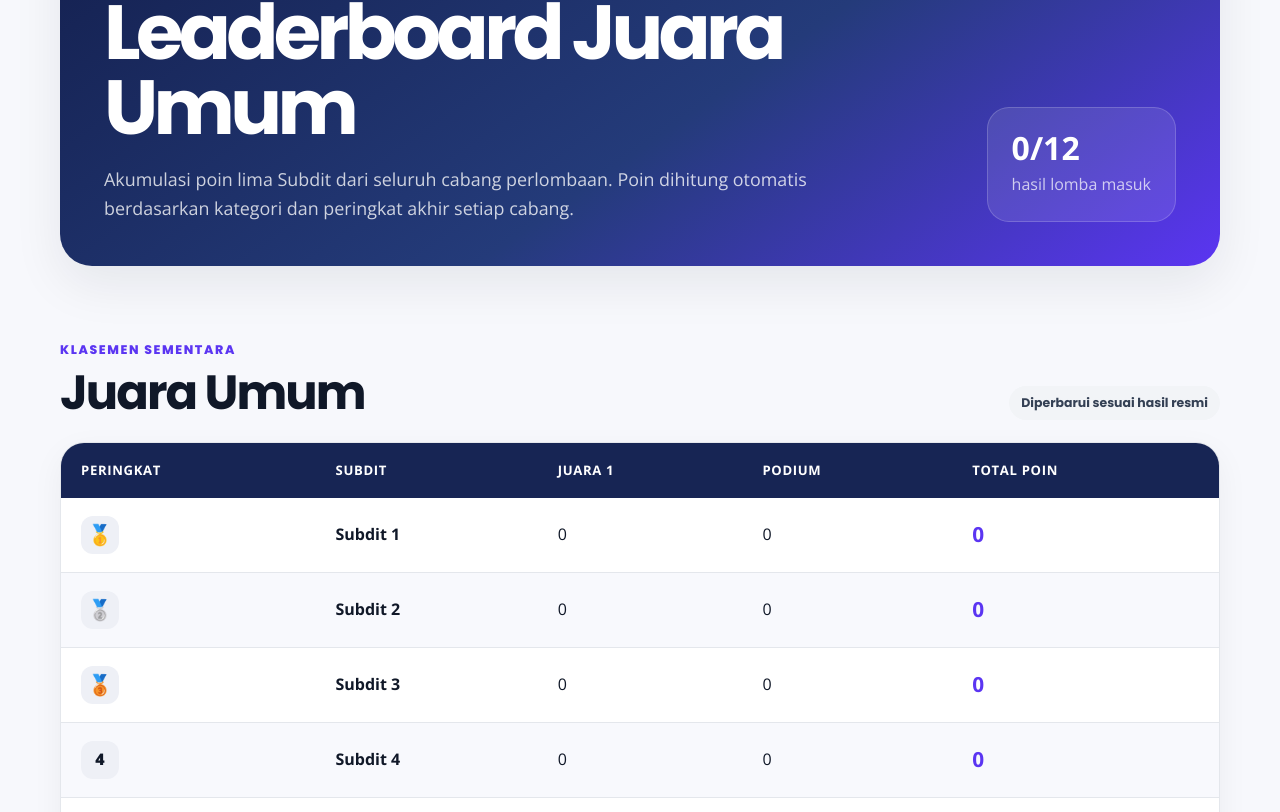
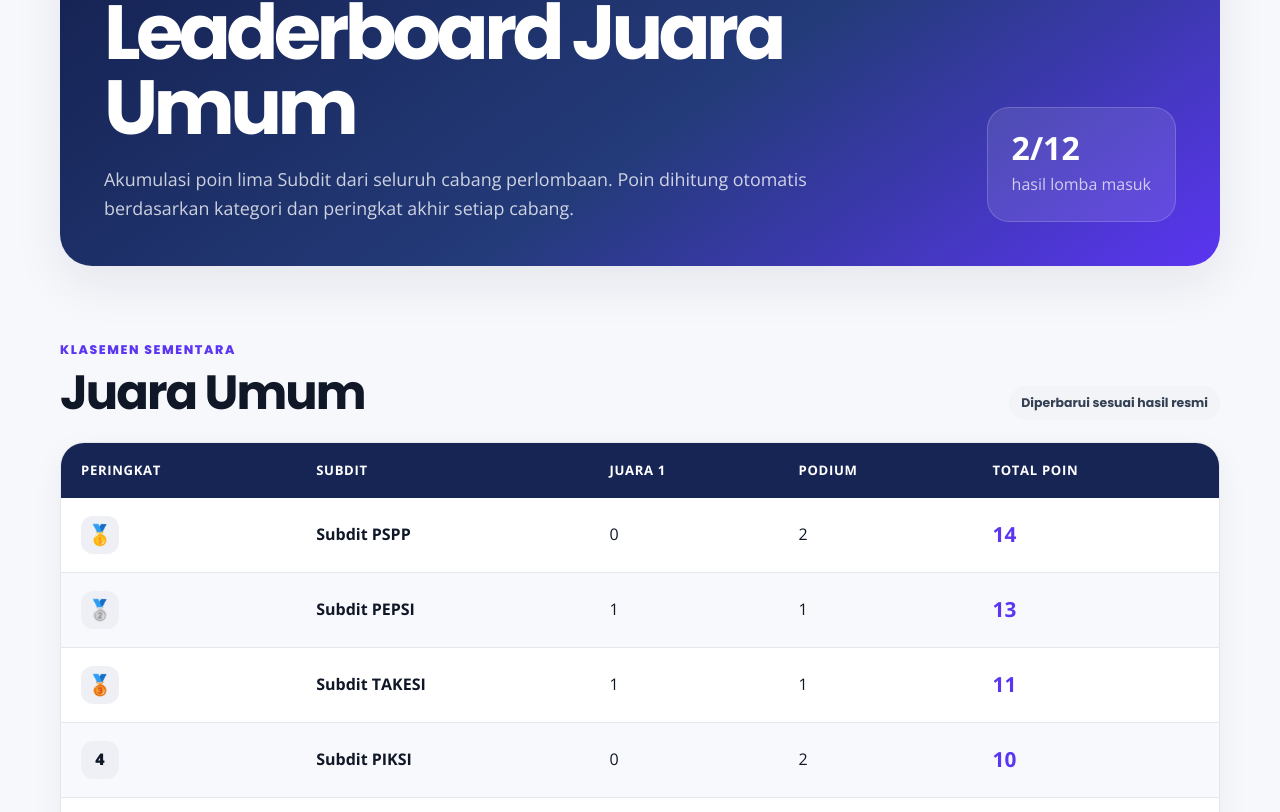
Before and after one commit to ruswanhidayat/portal-atlantik, a Next.js app: page /leaderboard in a window 1280 px wide. Shown: the part 208-1020 px from the top of the page. Built offline with nearby package versions, Linux system fonts and the light colour scheme.

Commit message:
Update leaderboard divisions and results

```diff
--- a/data/leaderboard.js
+++ b/data/leaderboard.js
@@ -1,9 +1,9 @@
 export const divisions = [
-  { id: "subdit-1", name: "Subdit 1" },
-  { id: "subdit-2", name: "Subdit 2" },
-  { id: "subdit-3", name: "Subdit 3" },
-  { id: "subdit-4", name: "Subdit 4" },
-  { id: "subdit-5", name: "Subdit 5" },
+  { id: "subdit-1", name: "Subdit TAKESI" },
+  { id: "subdit-2", name: "Subdit PESPA" },
+  { id: "subdit-3", name: "Subdit PSPP" },
+  { id: "subdit-4", name: "Subdit PIKSI" },
+  { id: "subdit-5", name: "Subdit PEPSI" },
 ];
 
 export const pointRules = {
@@ -102,14 +102,26 @@ export const competitions = [
     name: "Capsa Masters",
     scoringCategory: "strategic",
     theme: "strategic",
-    results: [],
+    results: [
+      "subdit-5",
+      "subdit-3",
+      "subdit-4",
+      "subdit-2",
+      "subdit-1",
+    ],
   },
   {
     id: "domino-gaple-masters",
     name: "Domino (Gaple) Masters",
     scoringCategory: "strategic",
     theme: "strategic",
-    results: [],
+    results: [
+      "subdit-1",
+      "subdit-3",
+      "subdit-4",
+      "subdit-5",
+      "subdit-2",
+    ],
   },
   {
     id: "mission-grand-champion",
```
